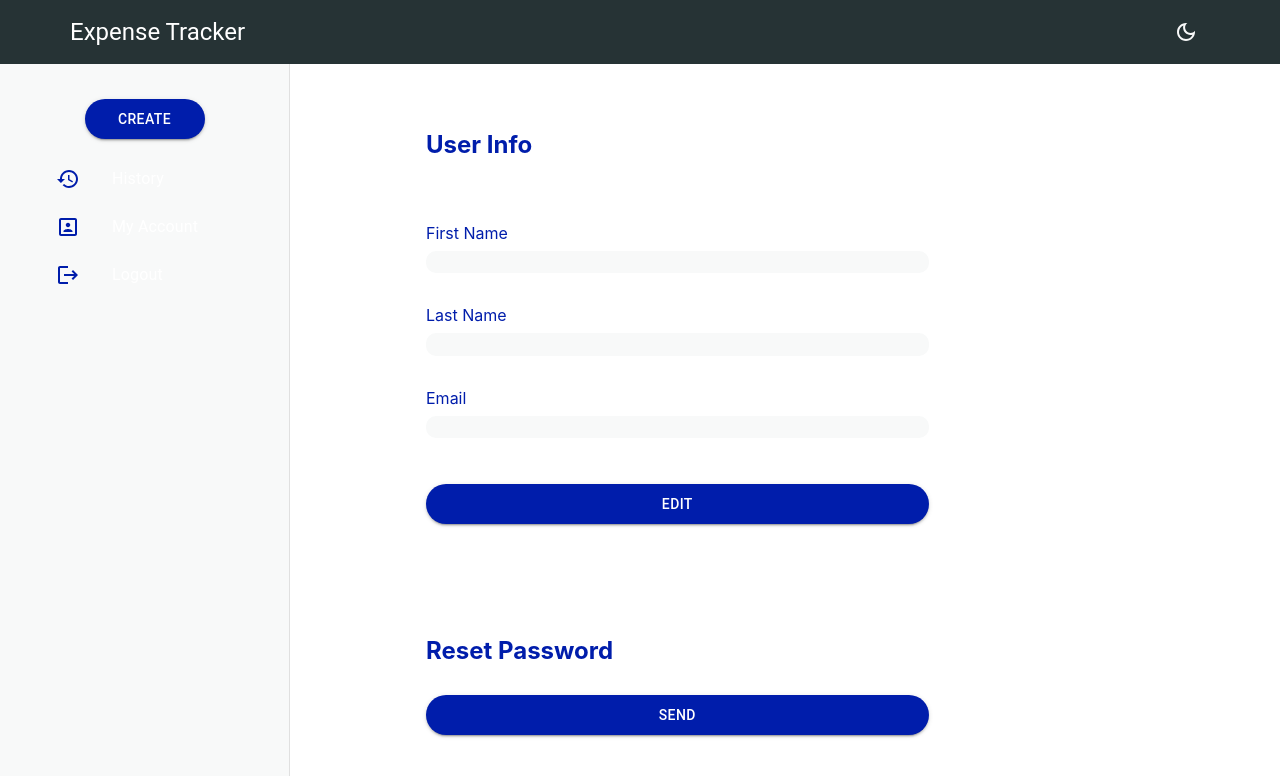
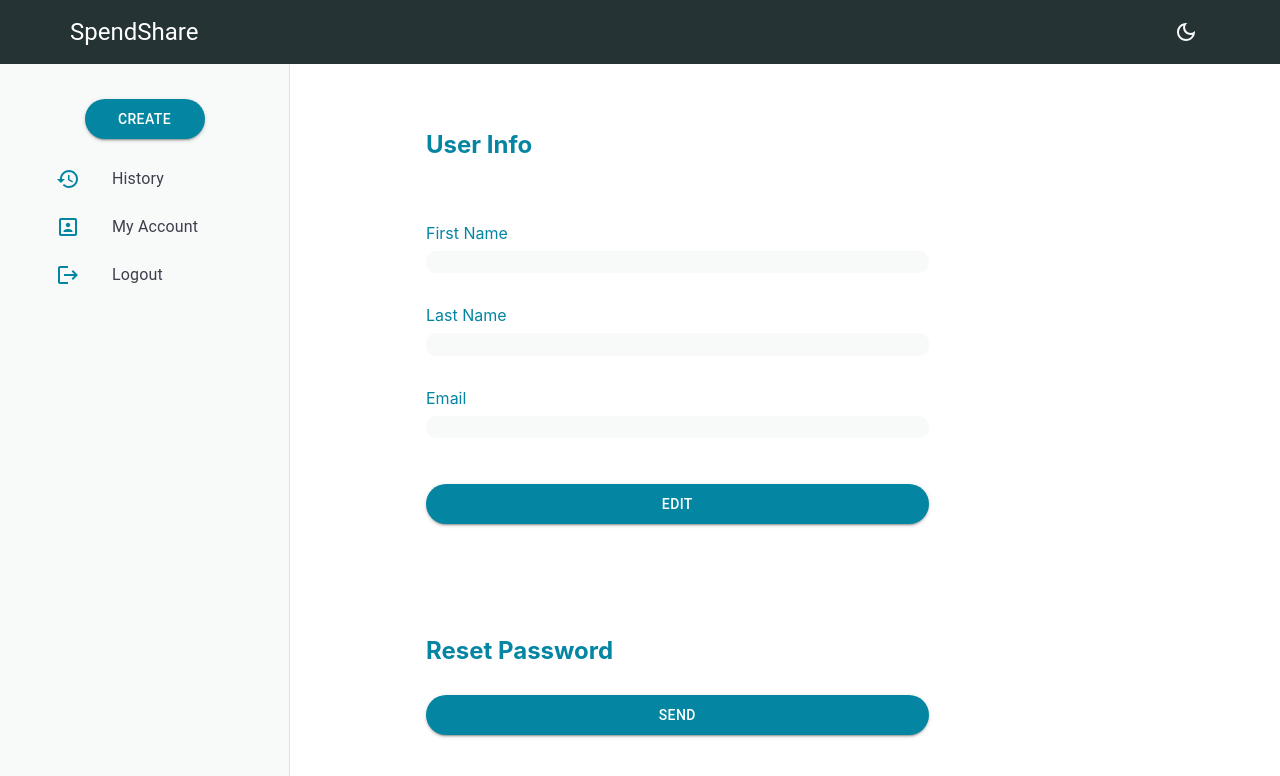
Before and after one commit to e-0922-ja/expense-tracker-app, a React (Create React App) app in the folder frontend/: page /account in a window 1280 px wide. Shown: the top 776 px of the page. Built offline with nearby package versions, Linux system fonts and the light colour scheme; no server answers.

Commit message:
style: add responsive

```diff
--- a/frontend/src/App.css
+++ b/frontend/src/App.css
@@ -1,3 +1,5 @@
 .App {
-  height: 100vh;
+  @media (min-width: 768px) {
+    height: 100vh;
+  }
 }
--- a/frontend/src/constants/colorThemeConfig.ts
+++ b/frontend/src/constants/colorThemeConfig.ts
@@ -1,41 +1,42 @@
-import { createTheme } from '@mui/material/styles';
+import { createTheme } from "@mui/material/styles";
 
 export const lightTheme = createTheme({
   palette: {
-    mode: 'light',
+    mode: "light",
     // White
+
     primary: {
-      main: '#ffffff',
-      light: '#f8f9f9',
+      main: "#fff",
+      light: "#f8f9f9",
     },
     // Blue
     secondary: {
-      main: '#001DAB',
-      light: '#0485A2',
+      main: "#0485A2",
     },
     info: {
-      main: '#263335',
-      light: '#fff',
+      main: "#263335",
+      light: "#3e3f4d",
     },
   },
 });
 
 export const darkTheme = createTheme({
   palette: {
-    mode: 'dark',
+    mode: "dark",
     // Black
+
     primary: {
-      main: '#3e3f4d',
-      light: '#4d5c69',
+      main: "#3e3f4d",
+      light: "#4d5c69",
     },
+
     // Green
     secondary: {
-      main: '#8AB525',
-      light: '#B1D4B6',
+      main: "#8AB525",
     },
     info: {
-      main: '#263335',
-      light: '#fff',
+      main: "#263335",
+      light: "#fff",
     },
   },
 });
--- a/frontend/src/views/components/BorrowCalculateCard.tsx
+++ b/frontend/src/views/components/BorrowCalculateCard.tsx
@@ -55,7 +55,7 @@ const Container = styled.div`
 
 const BorrowTitle = styled.h3`
   margin: 0 0 1rem 0;
-  color: blue;
+  color: #a196ee;
 `;
 
 const CalculateContainer = styled.div`
@@ -74,5 +74,5 @@ const CalculateAmount = styled.div`
 `;
 
 const BorrowTotal = styled.div`
-  color: blue;
+  color: #a196ee;
 `;
--- a/frontend/src/views/components/DrawerContents.tsx
+++ b/frontend/src/views/components/DrawerContents.tsx
@@ -15,25 +15,30 @@ import { useDispatch, useSelector } from "react-redux";
 import { selectTheme } from "../../reducer/colorModeSlice";
 import { logout, selectUser } from "../../reducer/userSlice";
 import { AppDispatch } from "../../store/store";
+import { useState } from "react";
 
 export const DrawerContents = () => {
   const navigate = useNavigate();
   const theme = useSelector(selectTheme);
   const account = useSelector(selectUser);
   const dispatch: AppDispatch = useDispatch();
+  const [selectedId, setSelectedId] = useState(0);
 
   const navigateHistory = () => {
     navigate("/history");
+    setSelectedId(1);
   };
 
   const navigateAccount = () => {
     navigate("/account");
+    setSelectedId(2);
   };
 
   const handleLogput = () => {
     if (account.isLogin) {
       dispatch(logout());
       navigate("/");
+      setSelectedId(3);
     }
   };
 
@@ -66,7 +71,11 @@ export const DrawerContents = () => {
       <StyledList>
         {toolbarItems.map((item) => (
           <ListItem key={item.id} disablePadding>
-            <StyledListItemButton onClick={item.onClick} disableRipple>
+            <StyledListItemButton
+              onClick={item.onClick}
+              selected={item.id === selectedId}
+              disableRipple
+            >
               <ListItemIcon>{item.icon}</ListItemIcon>
               <ListItemText primary={item.text} />
             </StyledListItemButton>
@@ -95,6 +104,16 @@ const StyledList = styled(List)`
   padding-top: 1rem !important;
 `;
 
-const StyledListItemButton = styled(ListItemButton)`
+const StyledListItemButton = styled(ListItemButton)<{ selected: boolean }>`
   padding: 0.5rem 3.5rem !important;
+
+  &:hover {
+    background-color: ${({ theme }) => theme.palette.primary.main} !important;
+  }
+
+  ${(props) =>
+    props.selected &&
+    `
+    background-color: ${props.theme.palette.primary.main} !important;
+  `}
 `;
--- a/frontend/src/views/components/Header.tsx
+++ b/frontend/src/views/components/Header.tsx
@@ -45,7 +45,7 @@ export const Header = () => {
           variant="h5"
           component="div"
         >
-          Expense Tracker
+          SpendShare
         </Typography>
         <AppBarNavWrapper>
           <StyledIconButton size="large" onClick={handleChangeMode}>
@@ -70,6 +70,9 @@ const AppBarWrapper = styled(AppBar)<AppBarProps>`
 
 const StyledToolbar = styled(Toolbar)`
   padding: 0 70px !important;
+  @media (max-width: 768px) {
+    padding: 0 20px !important;
+  }
 `;
 
 const AppBarNavWrapper = styled(Box)`
--- a/frontend/src/views/components/LendCalculateCard.tsx
+++ b/frontend/src/views/components/LendCalculateCard.tsx
@@ -55,7 +55,7 @@ const Container = styled.div`
 
 const BorrowTitle = styled.h3`
   margin: 0 0 1rem 0;
-  color: red;
+  color: #ee9696;
 `;
 
 const CalculateContainer = styled.div`
@@ -74,5 +74,5 @@ const CalculateAmount = styled.div`
 `;
 
 const BorrowTotal = styled.div`
-  color: red;
+  color: #ee9696;
 `;
--- a/frontend/src/views/pages/HistoryDetailPage.tsx
+++ b/frontend/src/views/pages/HistoryDetailPage.tsx
@@ -379,6 +379,7 @@ const CategoryData = styled.div`
   padding: 0.7rem;
   margin-bottom: 1rem;
   background-color: ${({ theme }) => theme.palette.primary.light};
+  color: ${({ theme }) => theme.palette.info.light};
   border-radius: 10px;
   gap: 10px;
 `;
--- a/frontend/src/views/pages/HistoryPage.tsx
+++ b/frontend/src/views/pages/HistoryPage.tsx
@@ -275,10 +275,13 @@ const SubBox = styled(Box)`
 `;
 
 const StyledBox = styled.div`
-  border-bottom: 1px solid #000;
+  border-bottom: 1px solid ${({ theme }) => theme.palette.info.light};
 `;
 
 const StyledTab = styled(Tab)`
+  &&.MuiButtonBase-root {
+    color: ${({ theme }) => theme.palette.info.light};
+  }
   &&.MuiTab-textColorPrimary.Mui-selected {
     color: ${({ theme }) => theme.palette.secondary.main};
   }
```
Also changed, not shown: frontend/src/images/topimage.png.
